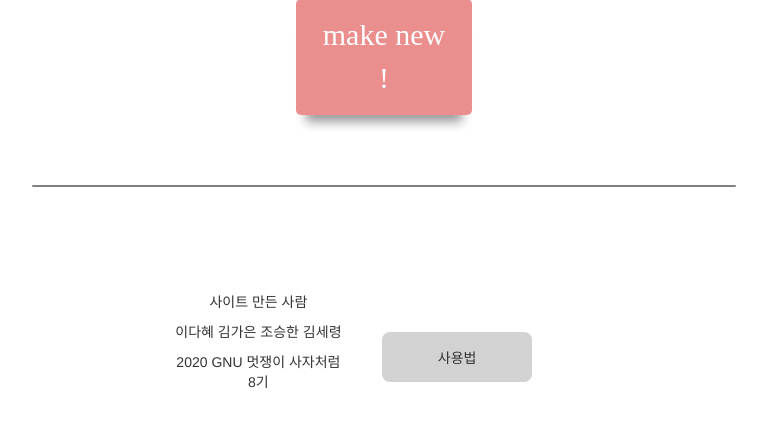
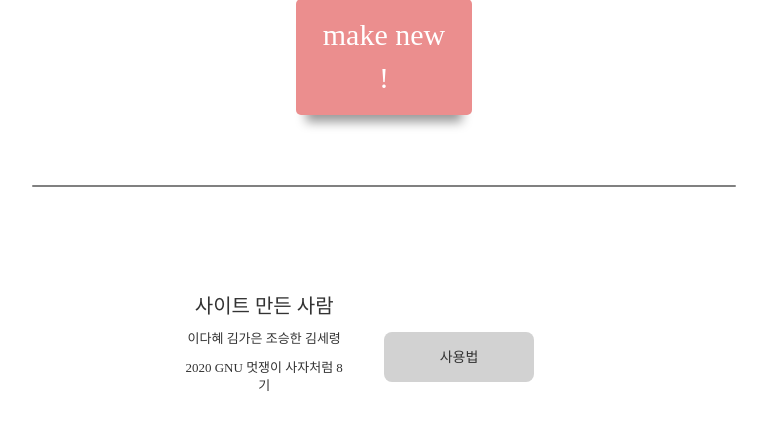
Before and after one commit to dahae0320/GLL_LIVE_PLAYLIST, a Django app: page / in a window 1280 px wide. Shown: the part 601-1028 px from the top of the page, without its empty margins (256-1023 px from the left). Run offline with Django 3.2, Linux system fonts and the light colour scheme; some libraries are stand-ins or nearby versions; some web fonts are replaced.

Commit message:
footer바꾸고 싶다..

```diff
--- a/LivePlaylist/static/LivePlaylist/index.css
+++ b/LivePlaylist/static/LivePlaylist/index.css
@@ -10,6 +10,20 @@
     font-weight: normal;
     font-style: normal;
 }
+@font-face {
+    font-family: 'Handon3gyeopsal300g';
+    src: url('https://cdn.jsdelivr.net/gh/projectnoonnu/noonfonts_seven@1.2/Handon3gyeopsal300g.woff') format('woff');
+    font-weight: normal;
+    font-style: normal;
+}
+
+@font-face {
+    font-family: 'Handon3gyeopsal600g';
+    src: url('https://cdn.jsdelivr.net/gh/projectnoonnu/noonfonts_seven@1.2/Handon3gyeopsal600g.woff') format('woff');
+    font-weight: normal;
+    font-style: normal;
+}
+
 
 #header {
     text-align: center;
@@ -86,6 +100,14 @@ body {
     height: auto;
     border-color: black solid 2px;
 }
+.maker1{
+    font-family: 'Handon3gyeopsal600g';
+    font-size: 20px;
+}
+.maker2{
+    font-family: 'Handon3gyeopsal300g';
+    font-size: 13px;
+}
 
 #menu {
     width: 150px;
@@ -100,6 +122,8 @@ body {
 #menu div {
     position: relative;
     display: inline-block;
+    font-family: 'Handon3gyeopsal600g';
+    font-family: 40px;
 }
 
 span {
@@ -121,7 +145,7 @@ span {
   -moz-border-radius: 8px;   */
   border-radius: 8px;
   background: #ECEBEB;
-  font-color: #333;
+  color: #333;
   font-size: 14px;
 }
 /* 화살표 꼬리 */
```
